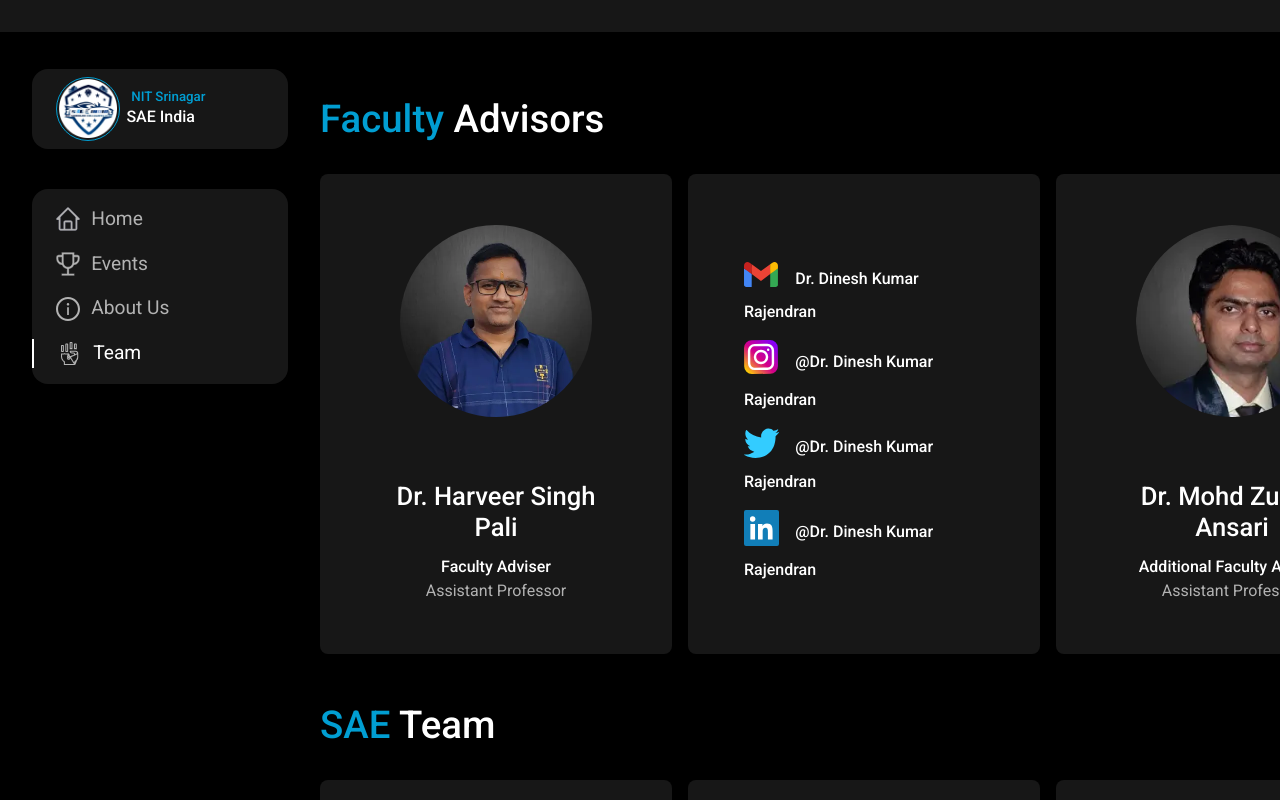
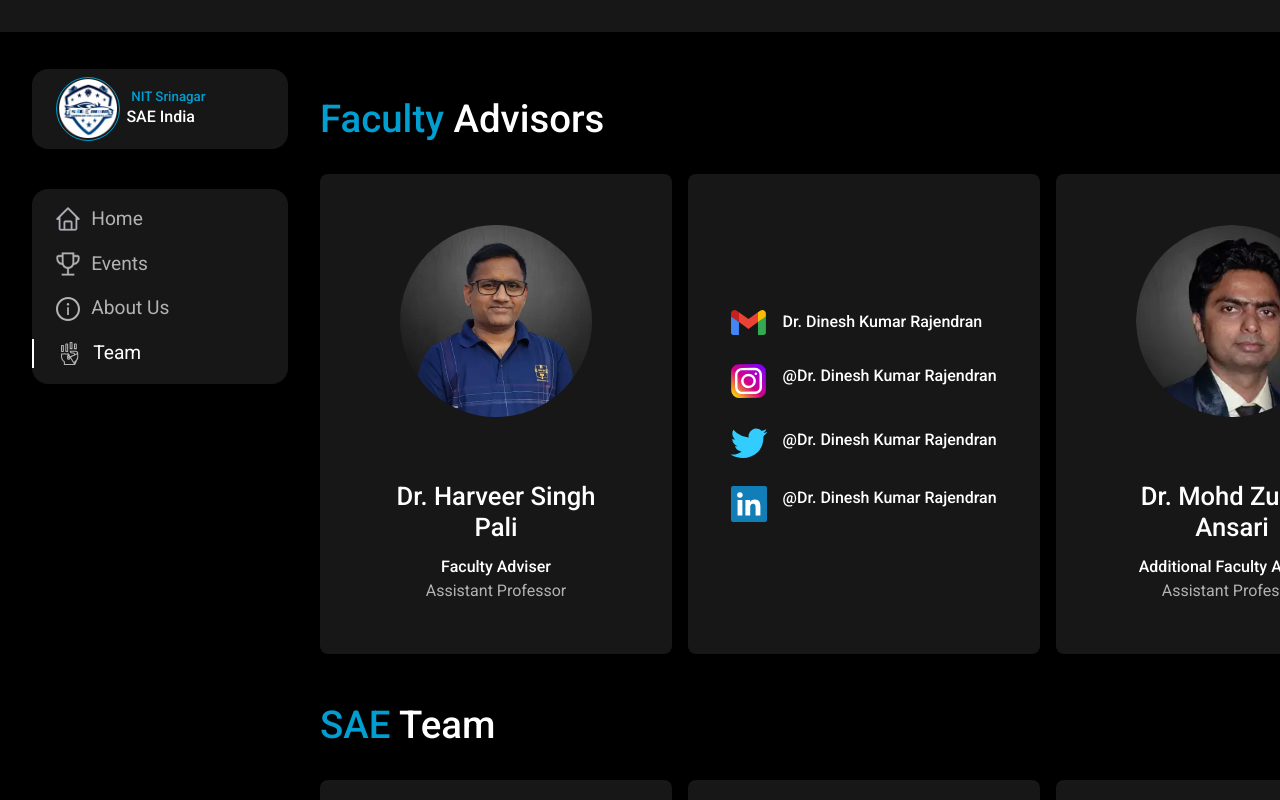
Before and after one commit to lucidrohit/sae-website, a React (Create React App) app: page /team in a window 1280 px wide. Both pictures are taken after a click on the element 864 px from the left and 414 px from the top of the page. Shown: the top 800 px of the page. Built offline with nearby package versions, Linux system fonts and the light colour scheme.

Commit message:
fixed typo in userinfocard and a sizing bug in sidebar

```diff
--- a/src/components/sideBar/sideBar.jsx
+++ b/src/components/sideBar/sideBar.jsx
@@ -4,9 +4,8 @@ import NavBar from "../navBar/navBar";
 import SaeLogo from "../../assets/sae.webp";
 
 function SideBar({ isActive, setIsActive }) {
-
   return (
-    <div className={"sideBar " + (isActive  ? " active" : "")} onClick={()=>setIsActive(!isActive)}>
+    <div className={"sideBar " + (isActive  ? " active" : "")} onClick={(document.body.clientWidth<=950)?()=>setIsActive(!isActive):null}>
       <UserProfile logo={SaeLogo} />
       <NavBar />
     </div>
--- a/src/components/userInfoCard/userInfoCard.jsx
+++ b/src/components/userInfoCard/userInfoCard.jsx
@@ -54,7 +54,7 @@ function UserInfoCardBack({
           <img src={gmail} alt="" />
           <a
             href={`mailto:${gmailHandle}`}
-            className="userInfoCard__socail__item__text"
+            className="userInfoCard__social__item__text"
             target="_blank"
             rel="noreferrer"
           >
@@ -65,7 +65,7 @@ function UserInfoCardBack({
           <img src={instagram} alt="" />
           <a
             href={`https://instagram.com/${instagramHandle}`}
-            className="userInfoCard__socail__item__text"
+            className="userInfoCard__social__item__text"
             target="_blank"
             rel="noreferrer"
           >
@@ -76,7 +76,7 @@ function UserInfoCardBack({
           <img src={twitter} alt="" />
           <a
             href={`https://twitter.com/${twitterHandle}`}
-            className="userInfoCard__socail__item__text"
+            className="userInfoCard__social__item__text"
             target="_blank"
             rel="noreferrer"
           >
@@ -87,7 +87,7 @@ function UserInfoCardBack({
           <img src={linkedin} alt="" />
           <a
             href={`https://linkedin.com/in/${linkedinHandle}`}
-            className="userInfoCard__socail__item__text"
+            className="userInfoCard__social__item__text"
             target="_blank"
             rel="noreferrer"
           >
--- a/src/components/userInfoCard/userInfoCard.scss
+++ b/src/components/userInfoCard/userInfoCard.scss
@@ -77,13 +77,16 @@
     width: fit-content;
     &__item {
       margin-top: 1rem;
+      display: flex;
       img {
         width: 2.2rem;
         margin-bottom: 0.8rem;
       }
       a {
+        text-overflow: ellipsis;
         margin-left: 1rem;
         font-size: 1rem;
+        white-space: nowrap;
         color: var(--color-text-active) !important;
         text-decoration: none;
         font-weight: 500;
```
